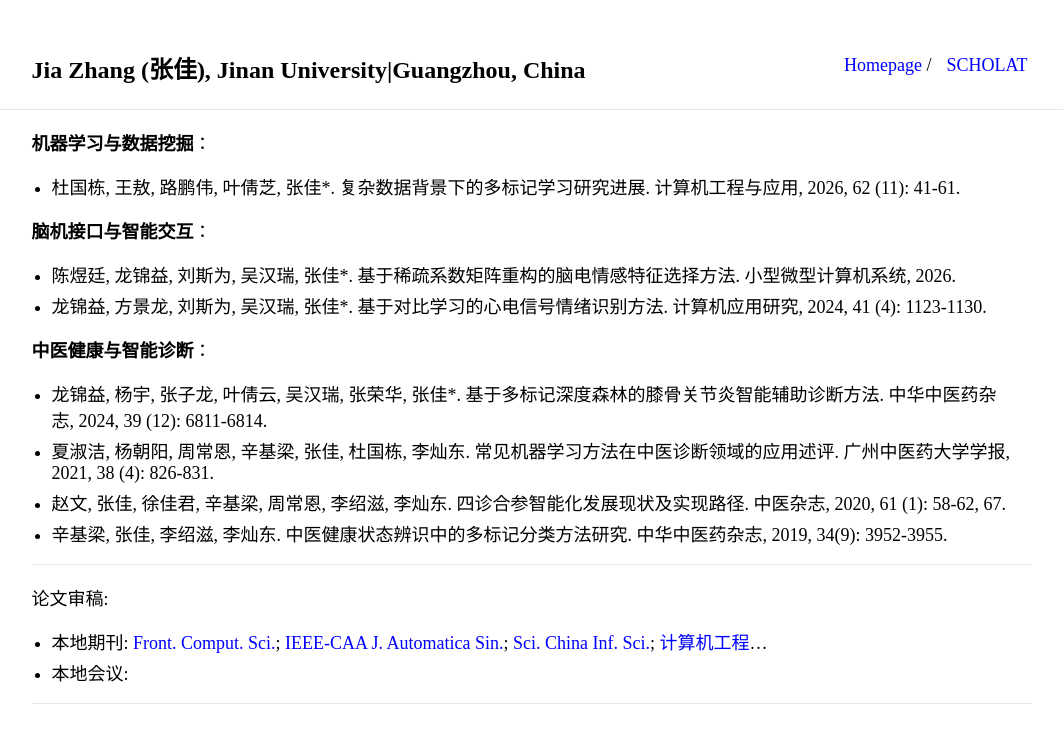
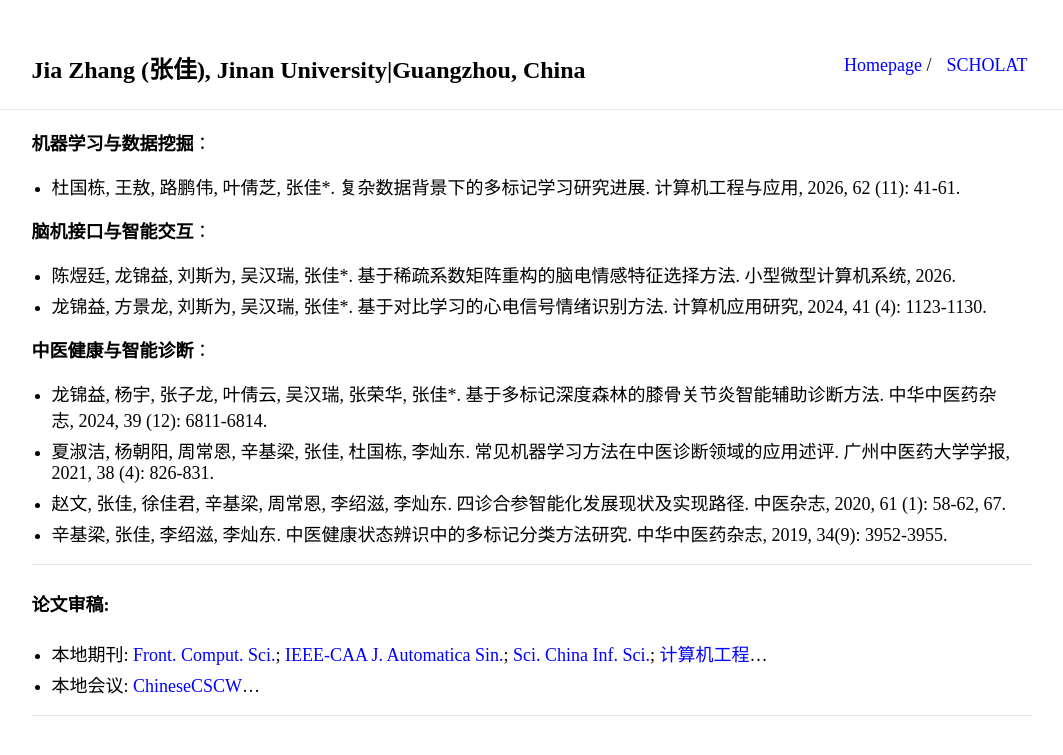
Before and after one commit to jiazhang-ml/jiazhang-ml.github.io, a Jekyll site: the page built from nativepublication.md, in a window 1280 px wide, cut to the strip 0-876 px from the top of the page. Shown: the top 755 px of the strip, without its empty margins (108-1171 px from the left). Built offline with Jekyll 4.4.1, drawn with Linux system fonts in a browser that asks for light colours.

Commit message:
Update nativepublication.md

```diff
--- a/nativepublication.md
+++ b/nativepublication.md
@@ -19,6 +19,6 @@ is_contact: true
 
 ---
 
-论文审稿:
+#### 论文审稿:
 * 本地期刊: [Front. Comput. Sci.](https://link.springer.com/journal/11704); [IEEE-CAA J. Automatica Sin.](https://mc03.manuscriptcentral.com/ieee-jas); [Sci. China Inf. Sci.](https://mc03.manuscriptcentral.com/scis); [计算机工程](https://www.ecice06.com/CN/1000-3428/home.shtml)...
-* 本地会议:
+* 本地会议: [ChineseCSCW](https://cmt3.research.microsoft.com/User/Login)...
```
